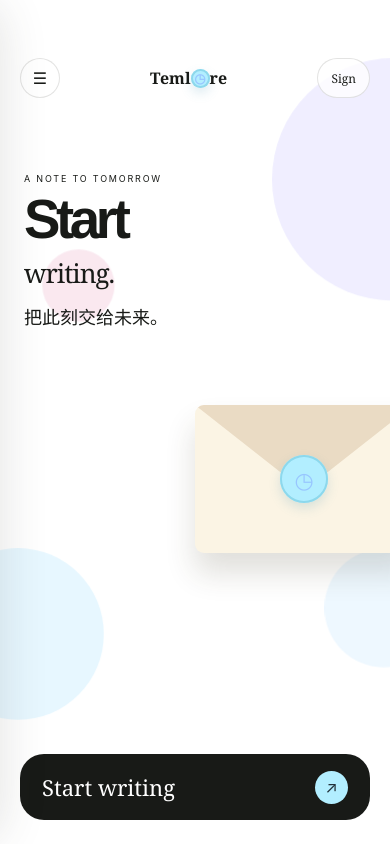
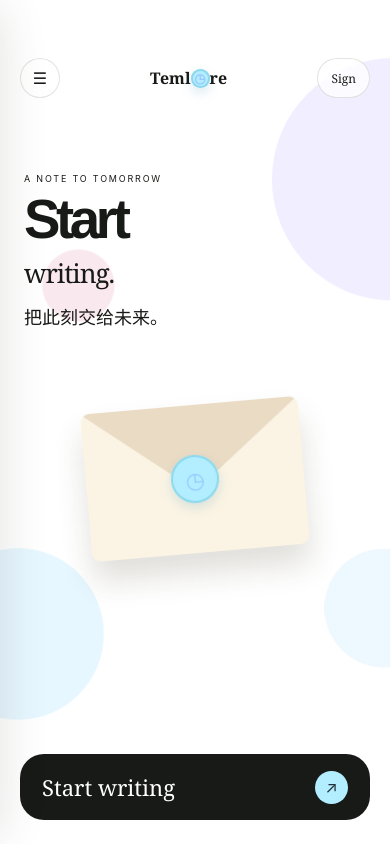
Before and after one commit to yuyj120938/temlore., a React (Vite) app: page / in a window 390 px wide. Built offline with nearby package versions, Linux system fonts and the light colour scheme.

Commit message:
fix: keep home envelope centered on mobile

```diff
--- a/src/features/home/home.css
+++ b/src/features/home/home.css
@@ -4,7 +4,8 @@
 .icon-button { width: 40px; height: 40px; border: 1px solid rgba(24,26,23,.12); border-radius: 50%; background: rgba(255,255,255,.74); color: var(--ink); cursor: pointer; }
 .sign-button { min-width: 50px; height: 40px; padding: 0 13px; border: 1px solid rgba(24,26,23,.12); border-radius: 999px; background: rgba(255,255,255,.78); color: var(--ink); font: 500 12px Georgia,serif; cursor: pointer; }
 .home-logo { display: flex; align-items: center; font: 600 16px Georgia, serif; transform-origin: center; animation: logoDock 1.05s cubic-bezier(.22,.75,.15,1) both; }
-.home-topbar > button, .home-copy, .home-envelope, .start-button { animation: homeReveal .72s .66s ease-out both; }
+.home-topbar > button, .home-copy, .start-button { animation: homeReveal .72s .66s ease-out both; }
+.home-envelope { animation: homeFade .72s .66s ease-out both; }
 .home-copy { position: absolute; z-index: 4; top: 166px; left: 24px; }
 .home-copy small { font-size: 9px; letter-spacing: .2em; }
 .home-copy h1 { margin: 11px 0 0; font: 600 clamp(53px, 14vw, 66px)/.83 Arial, sans-serif; letter-spacing: -.08em; }
@@ -13,7 +14,7 @@
 .home-screen.has-arrived .home-copy p { font-size: 30px; letter-spacing: -.04em; }
 .home-envelope { position: absolute; z-index: 5; top: 405px; left: 50%; width: 218px; height: 148px; padding:0; border: 0; border-radius: 9px; background: #fbf4e4; transform: translateX(-50%) rotate(-5deg); box-shadow: 0 20px 30px rgba(64,53,32,.16); cursor:default; }
 .home-envelope::before { content: ''; position: absolute; inset: 0; clip-path: polygon(0 0, 50% 58%, 100% 0); background: #eadbc4; }
-.home-envelope .blue-seal { position: absolute; z-index: 2; left: 50%; top: 74px; transform: translate(-50%,-50%); }.home-envelope.arrived{cursor:pointer;animation:homeReveal .72s .66s ease-out both,envelopePulse 2.8s 1.4s ease-in-out infinite}@keyframes envelopePulse{0%,100%{transform:translateX(calc(-50% - 8px)) rotate(-5deg)}50%{transform:translateX(calc(-50% + 8px)) rotate(-2deg)}}
+.home-envelope .blue-seal { position: absolute; z-index: 2; left: 50%; top: 74px; transform: translate(-50%,-50%); }.home-envelope.arrived{cursor:pointer;animation:homeFade .72s .66s ease-out both,envelopePulse 2.8s 1.4s ease-in-out infinite}@keyframes envelopePulse{0%,100%{transform:translateX(calc(-50% - 8px)) rotate(-5deg)}50%{transform:translateX(calc(-50% + 8px)) rotate(-2deg)}}
 .start-button { position: absolute; z-index: 6; left: 20px; right: 20px; bottom: 24px; height: 66px; border: 0; border-radius: 24px; padding: 0 22px; display: flex; align-items: center; justify-content: space-between; background: #181a17; color: #fff; cursor: pointer; }
 .start-button span { font: 500 22px Georgia, serif; }
 .start-button i { width: 33px; height: 33px; border-radius: 50%; display: grid; place-items: center; background: var(--wax); color: #22313a; font-style: normal; }
@@ -28,6 +29,7 @@
 @keyframes logoReveal { from { opacity: 0; transform: translateY(14px); letter-spacing: .15em; } to { opacity: 1; transform: translateY(0); letter-spacing: -.06em; } }
 @keyframes logoDock { from { transform: translateY(330px) scale(3.35); opacity: .98; } to { transform: translateY(0) scale(1); opacity: 1; } }
 @keyframes homeReveal { from { opacity: 0; transform: translateY(14px); } to { opacity: 1; transform: translateY(0); } }
+@keyframes homeFade { from { opacity: 0; } to { opacity: 1; } }
 @media (prefers-reduced-motion: reduce) { .intro-wax-drop, .intro-stamp, .intro-logo { animation: none; opacity: 1; transform: none; } }
 .timeline-scrim{position:absolute;z-index:29;inset:0;border:0;background:rgba(24,26,23,.08);opacity:0;pointer-events:none;transition:opacity .48s ease}.timeline-scrim.is-open{opacity:1;pointer-events:auto}.home-timeline{position:absolute;z-index:30;left:0;top:0;bottom:0;width:67%;padding:112px 18px 30px;border-radius:0 34px 34px 0;background:rgba(255,255,255,.78);box-shadow:18px 0 45px rgba(61,58,51,.13);backdrop-filter:blur(18px);transform:translateX(-105%);transition:transform .58s cubic-bezier(.22,.78,.18,1)}.home-timeline.is-open{transform:translateX(0)}.home-timeline .timeline-drawer{position:static}.home-timeline .timeline-drawer h1{margin:9px 0 28px;font:500 30px/.95 Georgia,serif}.home-timeline .timeline-drawer small{font-size:8px;letter-spacing:.18em}.home-timeline .timeline-drawer button{width:100%;padding:17px 14px;border:1px solid rgba(152,198,255,.36);border-radius:18px;background:rgba(255,255,255,.54);text-align:left;color:var(--ink)}.home-timeline .timeline-drawer button b,.home-timeline .timeline-drawer button span{display:block}.home-timeline .timeline-drawer button b{font:500 13px Georgia,serif}.home-timeline .timeline-drawer button span{margin-top:8px;color:#6f7c84;font-size:9px}
 .home-screen.instant .home-logo,.home-screen.instant .home-topbar>button,.home-screen.instant .home-copy,.home-screen.instant .home-envelope:not(.arrived),.home-screen.instant .start-button{animation:none}.home-screen.instant .home-envelope.arrived{animation:envelopePulse 2.8s ease-in-out infinite}
--- a/src/styles/global.css
+++ b/src/styles/global.css
@@ -1,4 +1,5 @@
 * { box-sizing: border-box; }
+html, body { max-width: 100%; overflow-x: hidden; }
 html, body, #root { min-height: 100%; margin: 0; }
 body { background: var(--page-bg); color: var(--ink); font-family: Inter, "PingFang SC", sans-serif; }
 button, input, textarea { font: inherit; }
```
